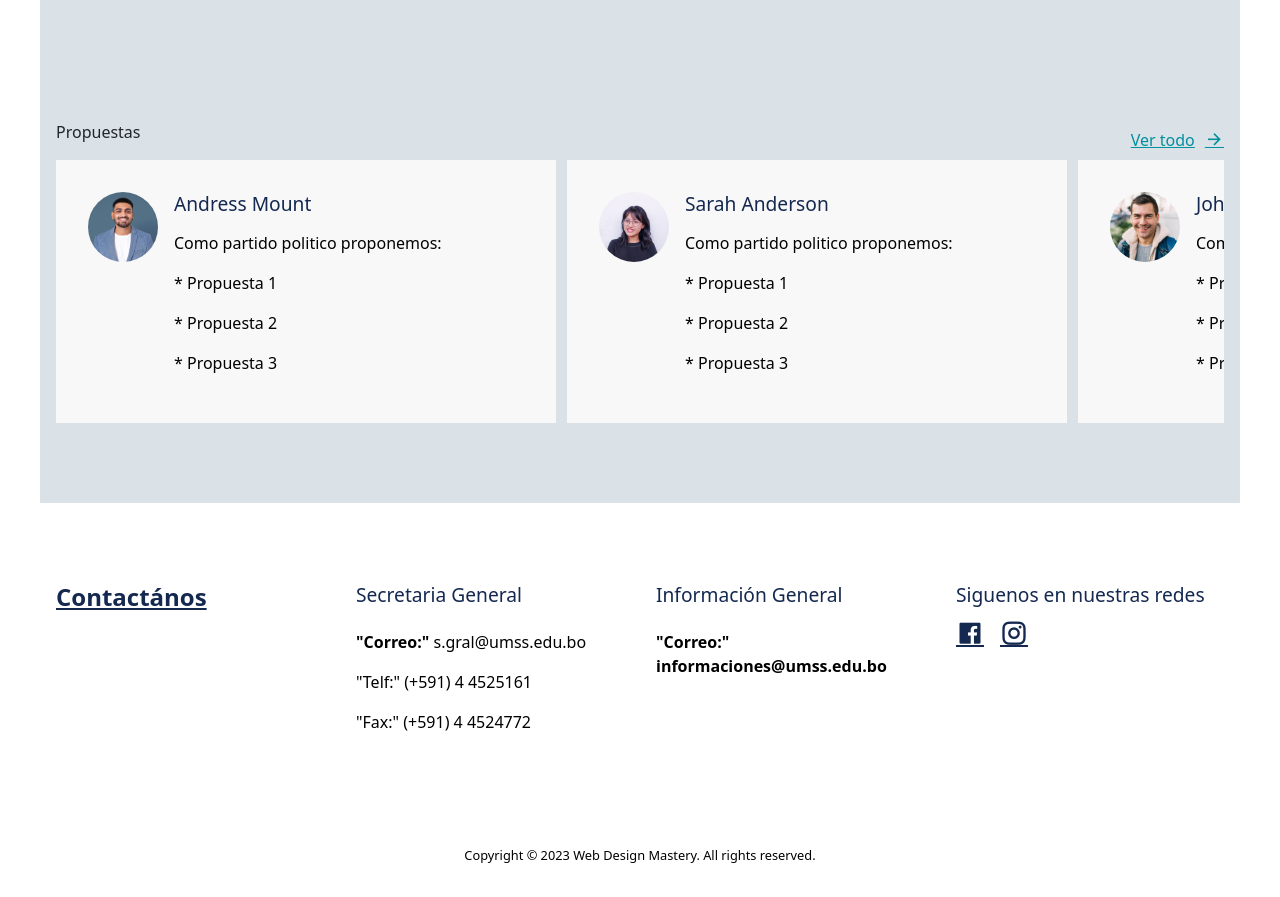
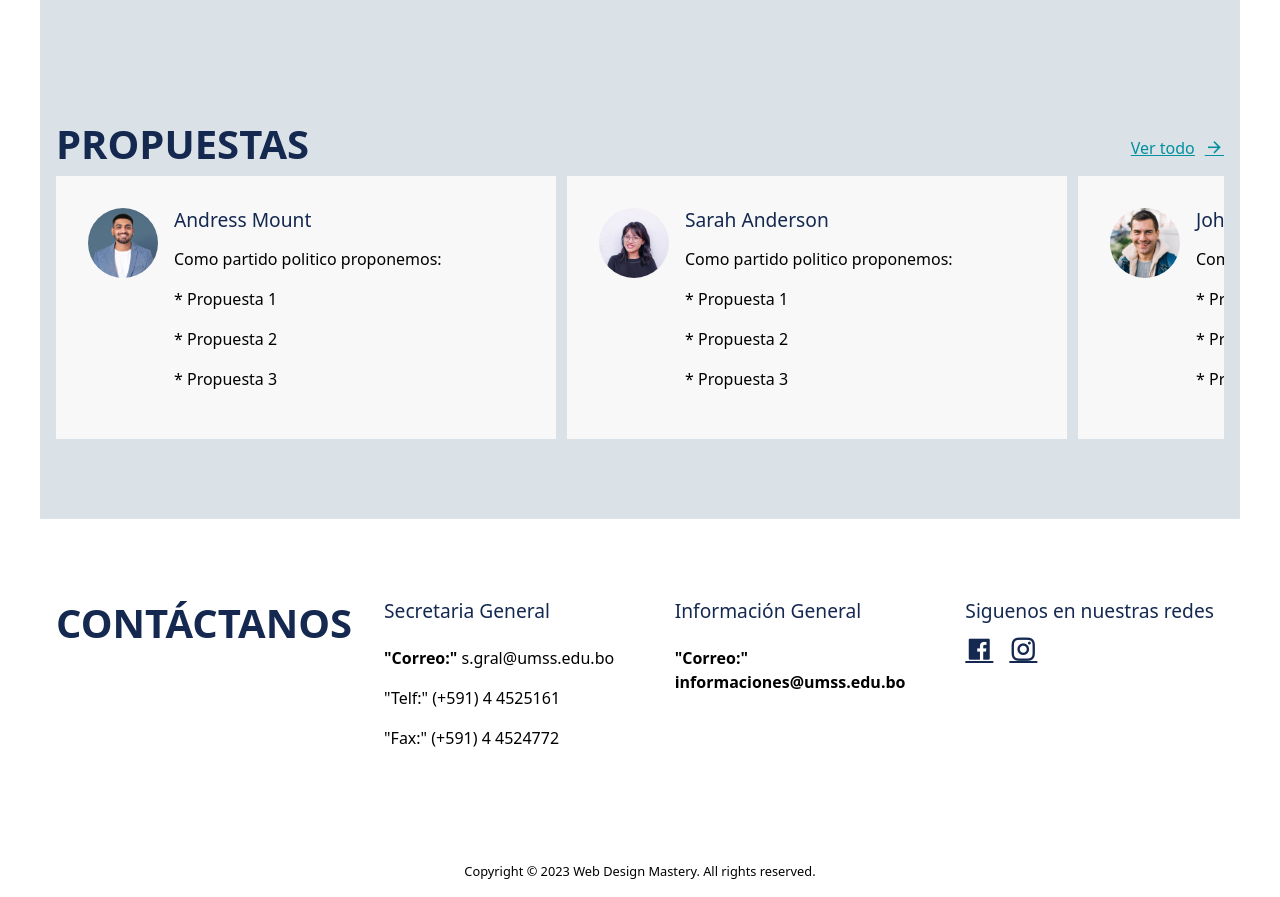
Before and after one commit to KARENTORRICO1612/AdministradorElecciones, a React (Create React App) app: page / in a window 1280 px wide. Shown: the part 2480-3377 px from the top of the page. Built offline with nearby package versions, Linux system fonts and the light colour scheme.

Commit message:
"Modificando titulos del HomePage"

```diff
--- a/src/css/styles.css
+++ b/src/css/styles.css
@@ -40,6 +40,7 @@
   font-weight: 600;
   /* font-family: var(--header-font); */
   color: var(--text-dark);
+  text-decoration: none;
 }
 
 /* .section__subheader {
--- a/src/pages/IndexPage.js
+++ b/src/pages/IndexPage.js
@@ -197,7 +197,7 @@ useEffect(() => {
     <section class="section__container client__container" id="client">
       <div class="client__header">
         <div>
-          <p class="section__subheader">Propuestas</p>
+           <h2 class="section__header">PROPUESTAS</h2>
         </div>
         <div>
           <a href="#" class="btn__link">
@@ -213,7 +213,7 @@ useEffect(() => {
 
     <footer class="section__container footer__container">
       <div class="footer__col">
-        <h5><a href="#">Contactános</a></h5>
+      <h2><a  class="section__header" href="#">CONTÁCTANOS</a></h2>
       </div>
       <div class="footer__col">
         <h4>Secretaria General</h4>
```
